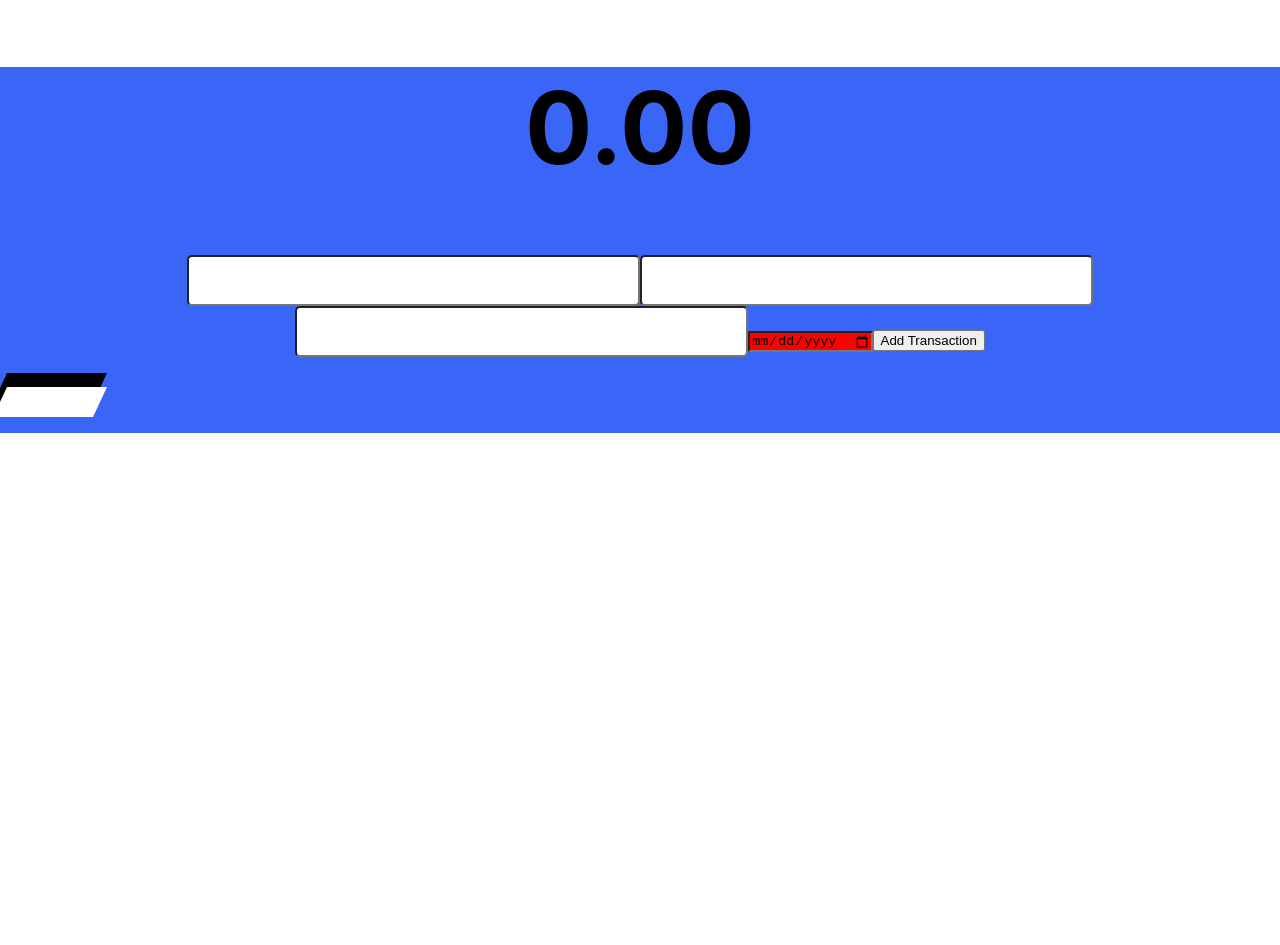
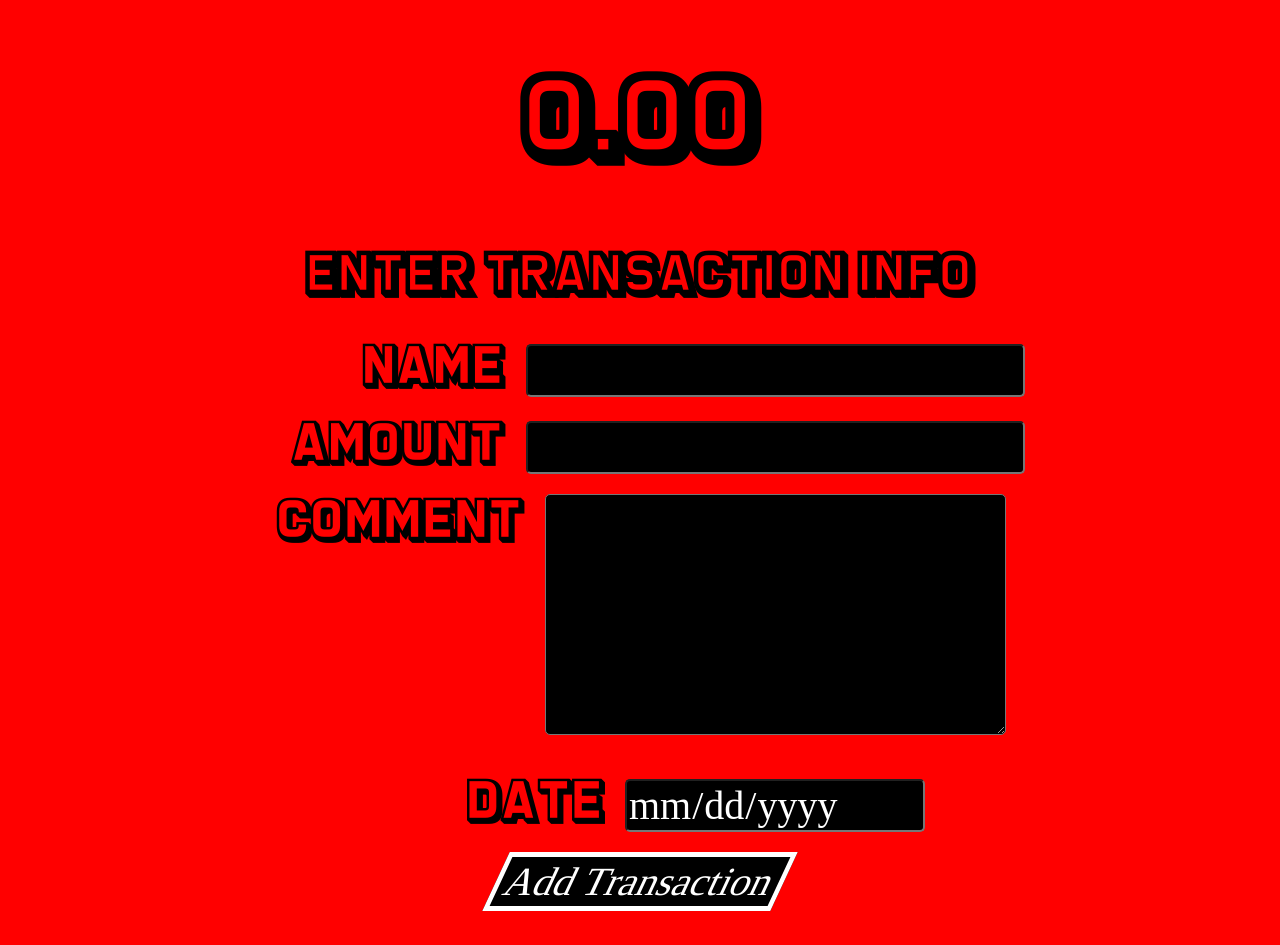
Before and after one commit to ZahidMirza95/SavingsApp, a React (Create React App) app: page / in a window 1280 px wide. Shown: the top 945 px of the page. Before the commit the page ends 800 px from the top, so only its background shows below. Built offline with nearby package versions, Linux system fonts and the light colour scheme.

Commit message:
fixed some errors including: textarea having children when it's not supposed to, and giving each transaction a unique id

```diff
--- a/public/index.html
+++ b/public/index.html
@@ -9,7 +9,6 @@
       name="description"
       content="Web site created using create-react-app"
     />
-    <link rel="apple-touch-icon" href="%PUBLIC_URL%/logo192.png" />
     <!--
       manifest.json provides metadata used when your web app is installed on a
       user's mobile device or desktop. See https://developers.google.com/web/fundamentals/web-app-manifest/
--- a/src/App.css
+++ b/src/App.css
@@ -1,36 +1,106 @@
+html {
+  background-color: red;
+}
+
 .App {
   text-align: center;
-  background-color: rgb(58, 102, 248);
 }
+
+/*form {
+  background-color: rgb(0, 0, 0);
+}*/
+
+@font-face {
+  font-family: 'SanMarino';
+  src: url(fonts/san-marino-beach-font/SanMarinoBeach-2OOLW.ttf) format('truetype');
+}
+
+.balanceMain {
+  font-family: 'SanMarino';
+  font-size: 100px;
+  position: relative;
+}
+
+/* Labels for all the inputs */
+label {
+  display: inline-block;
+  text-align: right;
+  width: 250px;
+  font-size: 50px;
+  font-family: 'SanMarino';
+}
+
+.enterTransaction {
+  font-family: 'SanMarino';
+  font-size: 50px;
+}
+/************/
+/****INPUTS***/
+/**************/
 
 .nameInput {
   position: relative;
   border-radius: 5px;
-  font-family: Helvetica;
+  font-family: 'Franklin Gothic';
+  color: white;
   font-size: 40px;
+  margin-bottom: 20px;
+  margin-left: 20px;
+  background-color: black;
 }
 
 .amountInput {
   position: relative;
   border-radius: 5px;
-  font-family: Helvetica;
+  font-family: 'Franklin Gothic';
   font-size: 40px;
+  margin-bottom: 20px;
+  margin-left: 20px;
+  background-color: black;
+  color: white;
+}
+
+/*Makes sure the label is properly aligned with the text area (by default it isn't)*/
+.comment * {
+  vertical-align: top;
 }
 
 .commentInput {
   position: relative;
   border-radius: 5px;
-  font-family: Helvetica;
+  font-family: 'Franklin Gothic';
   font-size: 40px;
+  margin-bottom: 20px;
+  margin-left: 20px;
+  background-color: black;
+  color: white;
 }
 
 .dateInput {
-  background-color: red;
+  background-color: black;
+  color: white;
+  position: relative;
+  border-radius: 5px;
+  font-family: 'Franklin Gothic';
+  font-size: 40px;
+  margin-bottom: 20px;
+  margin-left: 20px;
 }
 
-.balanceMain {
-  font-size: 100px;
+/****SUBMIT BUTTON ****/
+.transactionSubmit {
   position: relative;
+  font-family: 'Franklin Gothic';
+  color: white;
+  background-color: black;
+  font-size: 40px;
+  margin-bottom: 20px;
+  transform: skew(-25deg) rotate(0deg);
+  border-width: 5px;
+  border-color: white;
+  border-style: solid;
+  transform-style: preserve-3d;
+  transition: all 0.8s ease;
 }
 
 .parallelogram {
--- a/src/components/Form.js
+++ b/src/components/Form.js
@@ -28,11 +28,22 @@ const Form = ({setBalance, balance, setTransactions, transactions, setTransactio
 
     return(
         <form>
+            <h1 className='enterTransaction'> Enter Transaction Info </h1>
+            <label htmlFor= 'tName'>Name</label>
             <input type="text" className = 'nameInput' id ='tName'></input>
+            <br/>
+            <label htmlFor="tAmount">Amount</label>
             <input type="number" className='amountInput' id='tAmount'></input>
-            <input type="text" className = 'commentInput' id='tComment'></input>
+            <br/>
+            <div className='comment'>
+            <label htmlFor="tComment">Comment</label>
+            <textarea className = 'commentInput' id='tComment' rows='5'/>
+            </div>
+            <br/>
+            <label htmlFor="tDate">Date</label>
             <input type="date" className = 'dateInput'id='tDate'></input>
-            <button type='submit' onClick={submitTransaction}>
+            <br/>
+            <button type='submit' className='transactionSubmit' onClick={submitTransaction}>
                 Add Transaction
             </button>
         </form>
--- a/src/components/Transaction.js
+++ b/src/components/Transaction.js
@@ -1,7 +1,7 @@
 import React from 'react';
 import '../App.css';
 //List of ALL transactions goes in here
-const Transaction = ({setTransactions, transactions, transactionsDict, setTransactionsDict, name, amount, comment, date, id, balance, setBalance}) => {
+const Transaction = ({transactionsDict, setTransactionsDict, name, amount, comment, date, id, balance, setBalance}) => {
     //Delete transaction if button is pressed
     const deleteHandler = () => {
         //Delete transaction only if removing that transaction will NOT leave a negative amount
@@ -22,8 +22,8 @@ const Transaction = ({setTransactions, transactions, transactionsDict, setTransa
         }
     }
     return(
-        <div className='transaction'>
-            <li className='transaction-item' key={id}>
+        <div className='transaction' key = {id}>
+            <li className='transaction-item'>
                 <h1> {name} </h1>
                 <h1> {amount} </h1>
                 <h1> {comment} </h1>
--- a/src/components/TransactionList.js
+++ b/src/components/TransactionList.js
@@ -6,10 +6,12 @@ const TransactionList = ({transactionsDict, setTransactionsDict, balance, setBal
     let listToRender = [];
     //The transactions are rendered as follows:
     //Date of the transaction will be listed above ALL of the transactions of that specific date
+    //Right now it's sort of inefficient, as it rerenders EVERY single time. Fix this
     for(var date in transactionsDict) {
         listToRender.push(<h1 key={date}>{date}</h1>);
         for(var i = 0; i < transactionsDict[date].length; i++) {
-            listToRender.push(<Transaction
+            listToRender.push(<div key = {transactionsDict[date][i].id}>
+                <Transaction
                 transactionsDict={transactionsDict}
                 setTransactionsDict={setTransactionsDict}
                 id = {transactionsDict[date][i].id}
@@ -19,7 +21,8 @@ const TransactionList = ({transactionsDict, setTransactionsDict, balance, setBal
                 date = {date}
                 balance = {balance}
                 setBalance = {setBalance}
-            />);
+                />
+            </div>);
         }
     }
     return(
```
Also changed, not shown: src/fonts/san-marino-beach-font/misc/FSLA_NonCommercial_License-4726.html (added, +63 -0 lines), src/fonts/san-marino-beach-font/SanMarinoBeach-2OOLW.ttf (added), 1 other file (tests, documents, lock files or other folders).
